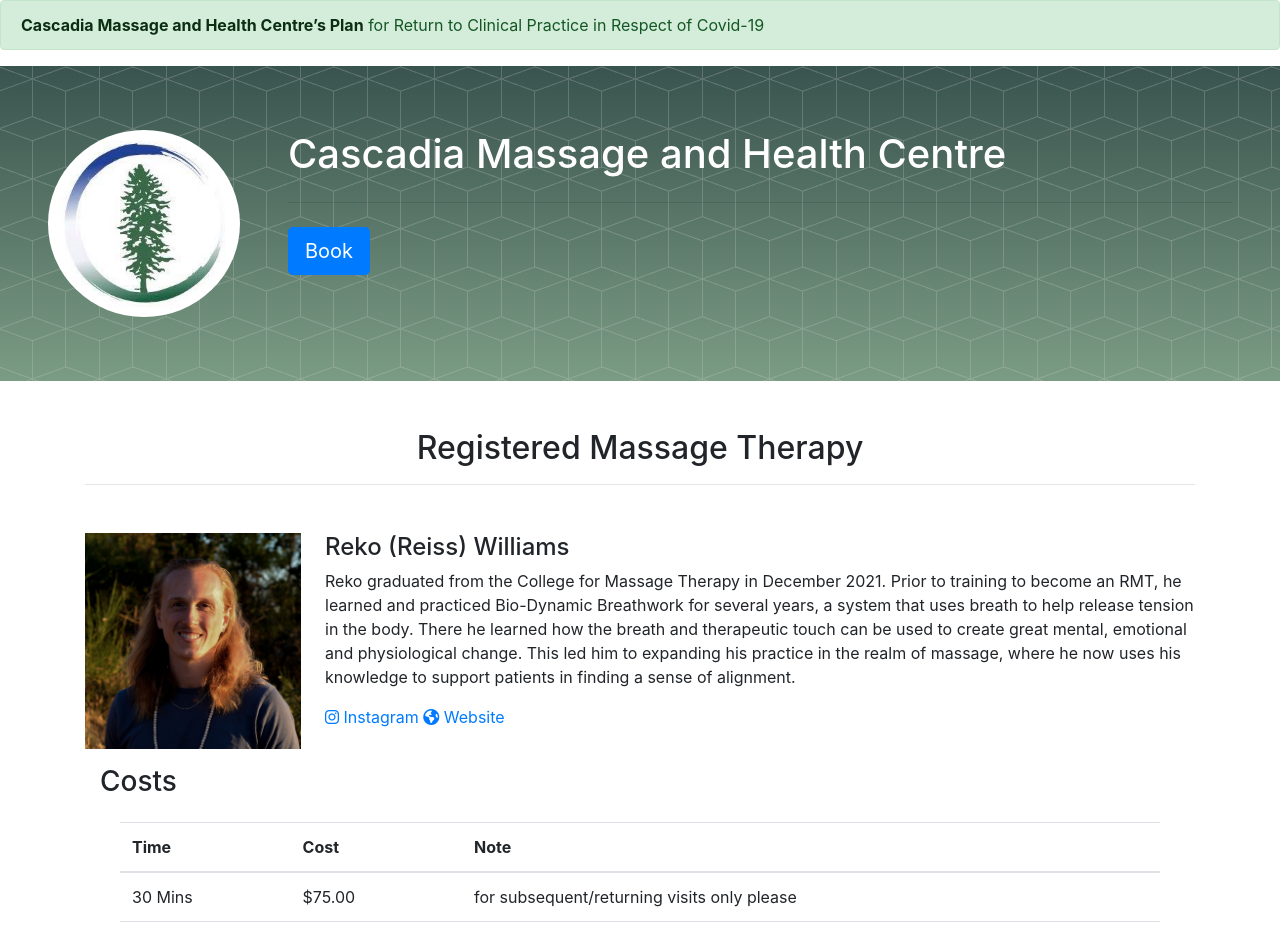
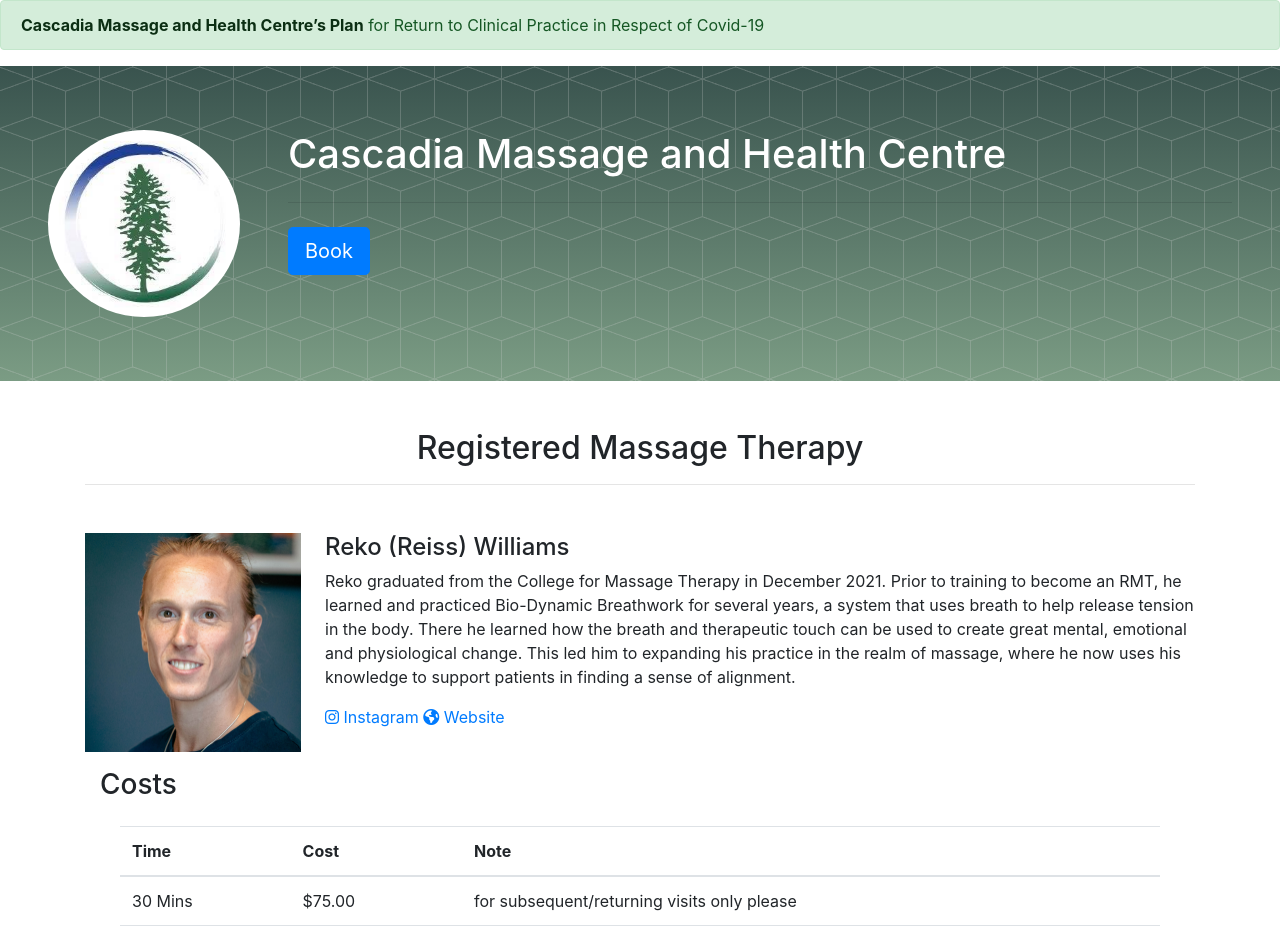
Before and after one commit to cbrucermt/cascadiahealth, a Jekyll site: the page built from therapists/reko.html, in a window 1280 px wide. Shown: the top 936 px of the page. Built offline with Jekyll 4.4.1, drawn with Linux system fonts in a browser that asks for light colours; some web fonts are replaced.

Commit message:
Update Reko and Jen's picture

```diff
--- a/index.html
+++ b/index.html
@@ -45,7 +45,7 @@
 
           <div class="col-4-sm mb-4 mr-4">
             <div class="card" style="max-width:12rem">
-              <img class="card-img-top" src="/img/profile-pics/reko-2.jpg" alt="Profile picture of Reko Williams">
+              <img class="card-img-top" src="/img/profile-pics/reko.jpg" alt="Profile picture of Reko Williams">
               <div class="card-body">
                 <h5 class="card-title"><a href="/therapists/reko" class="stretched-link">Reko Williams</a></h5>
               </div>
--- a/therapists/reko.html
+++ b/therapists/reko.html
@@ -16,7 +16,7 @@
   <div class="container mb-4">
     <ul class="list-unstyled">
       <li class="media mt-5">
-        <img src="/img/profile-pics/reko-2.jpg" class="pr-4" style="max-width: 15rem;"/>
+        <img src="/img/profile-pics/reko.jpg" class="pr-4" style="max-width: 15rem;"/>
         <div class="media-body">
           <h4 class="media-heading">Reko (Reiss) Williams</h4>
 
```
Also changed, not shown: img/profile-pics/archive/jennifer-fairbairn-archived.jpg (added), img/profile-pics/archive/reko-2.jpg (renamed from img/profile-pics/reko-2.jpg), img/profile-pics/archive/reko-archived.jpg (added), img/profile-pics/jennifer-fairbairn.jpg, img/profile-pics/reko.jpg.
